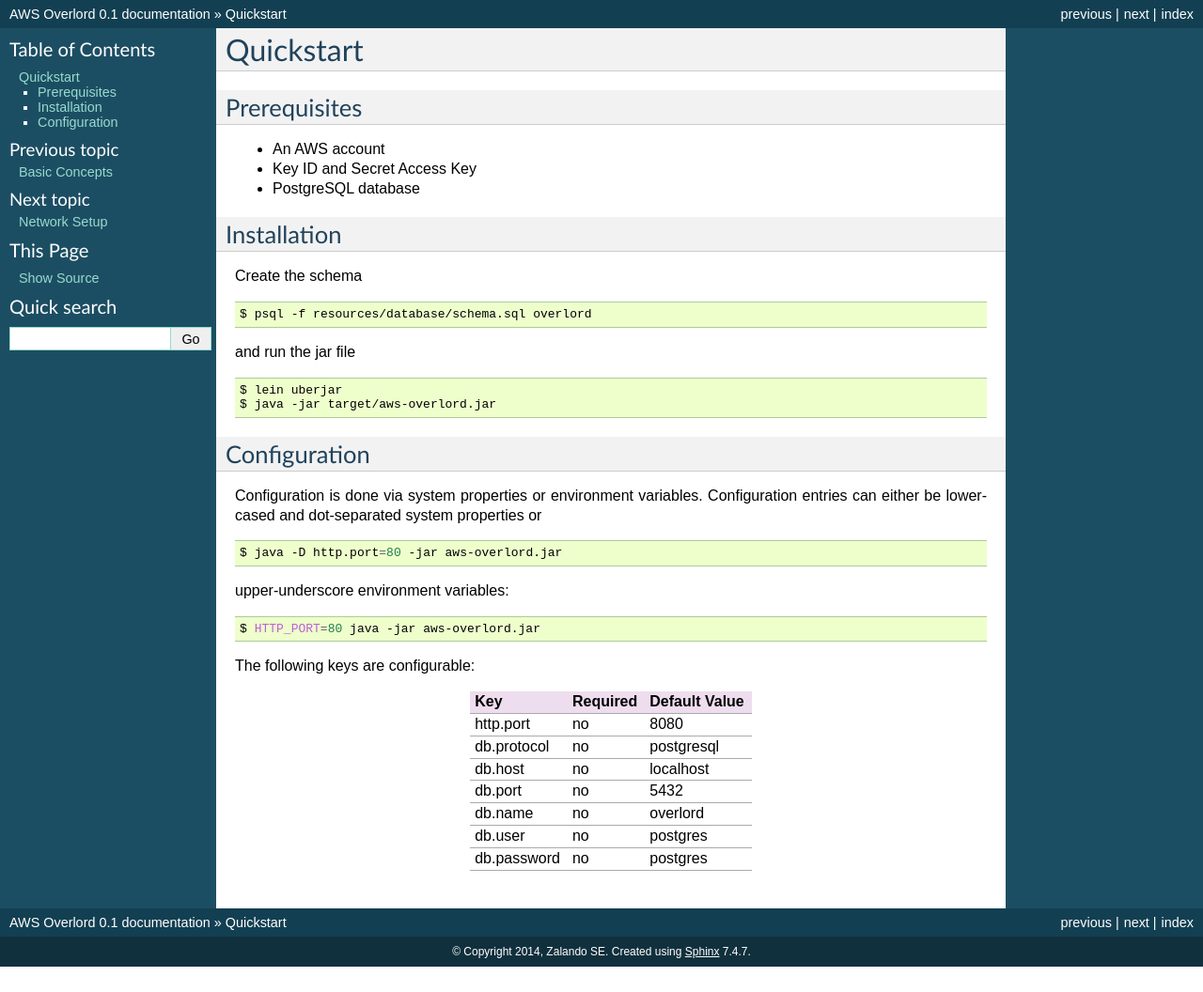
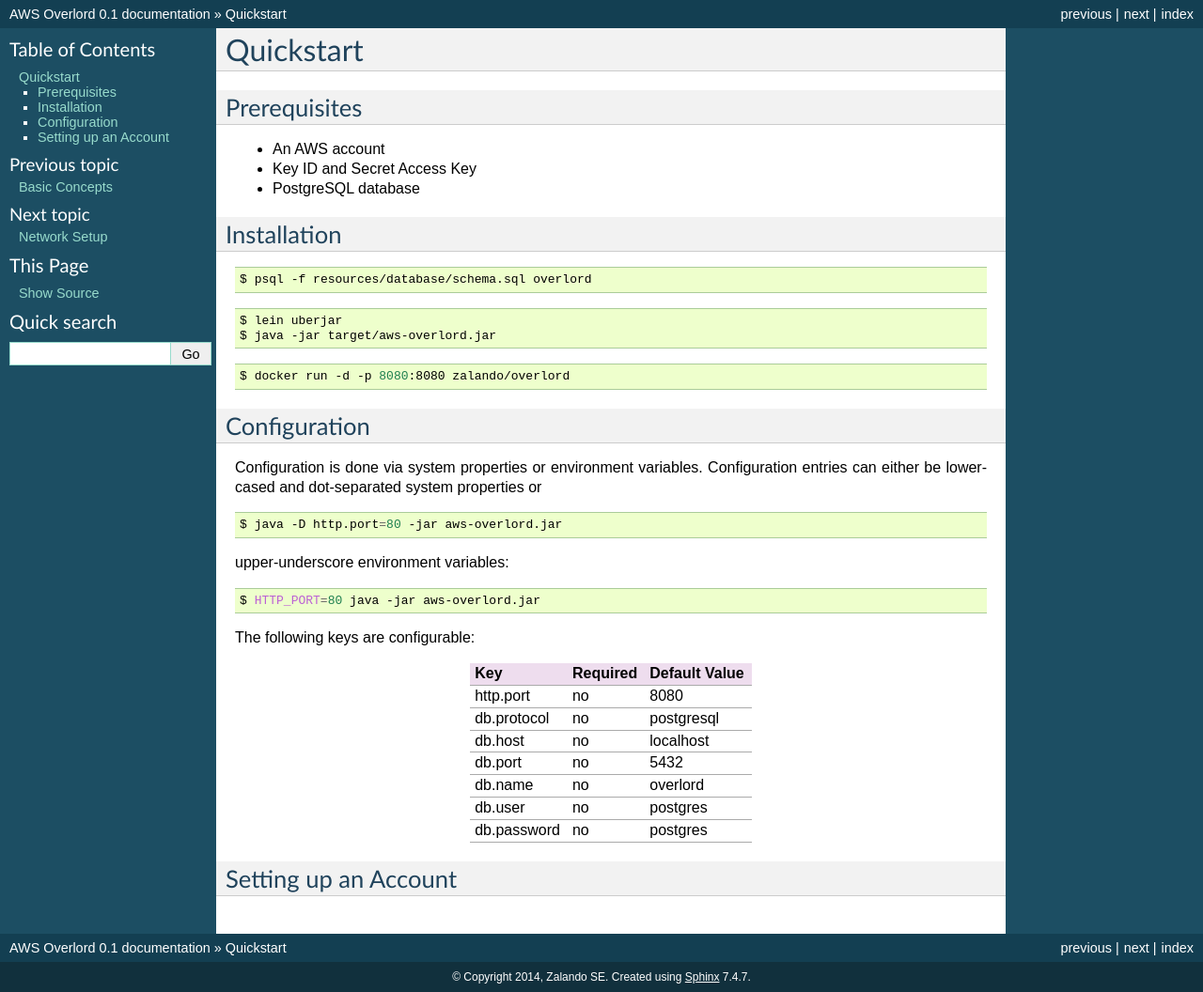
Before and after one commit to apfeiffer85/aws-overlord, a Sphinx documentation site: the page built from docs/quickstart.rst, in a window 1280 px wide. Shown: the whole page at 94% size. Built offline with Sphinx 7.4.7, drawn with Linux system fonts in a browser that asks for light colours; before the commit the page ends 1029 px from its top, so only the background shows below that.

Commit message:
Updated docs

```diff
--- a/docs/index.rst
+++ b/docs/index.rst
@@ -10,8 +10,6 @@
     Quickstart <quickstart>
     Network Setup <network-setup>
     Troubleshooting <troubleshooting>
-    Development <development>
-
 
 Indices and tables
 ==================
--- a/docs/quickstart.rst
+++ b/docs/quickstart.rst
@@ -12,18 +12,18 @@
 Installation
 ============
 
-Create the schema
-
 .. code-block:: bash
 
     $ psql -f resources/database/schema.sql overlord
-
-and run the jar file
 
 .. code-block:: bash
 
     $ lein uberjar
     $ java -jar target/aws-overlord.jar
+
+.. code-block:: bash
+
+    $ docker run -d -p 8080:8080 zalando/overlord
 
 .. _configuration:
 
@@ -56,3 +56,6 @@
 db.user      no        postgres
 db.password  no        postgres
 ===========  ========  =============
+
+Setting up an Account
+=====================
```
Also changed, not shown: README.rst (+1 -6 lines), docs/development.rst (deleted, +0 -40 lines), .travis.yml, 1 other file.
